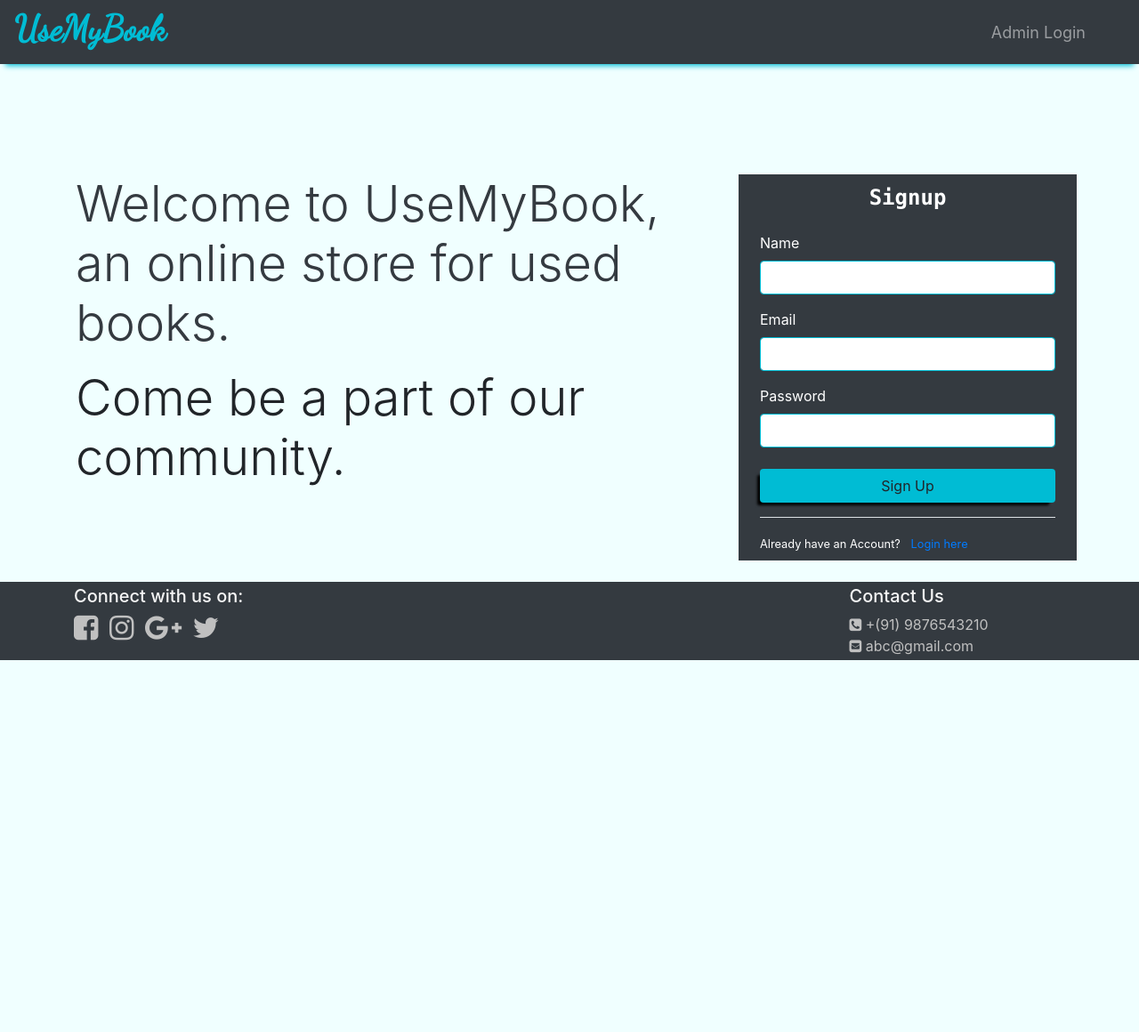
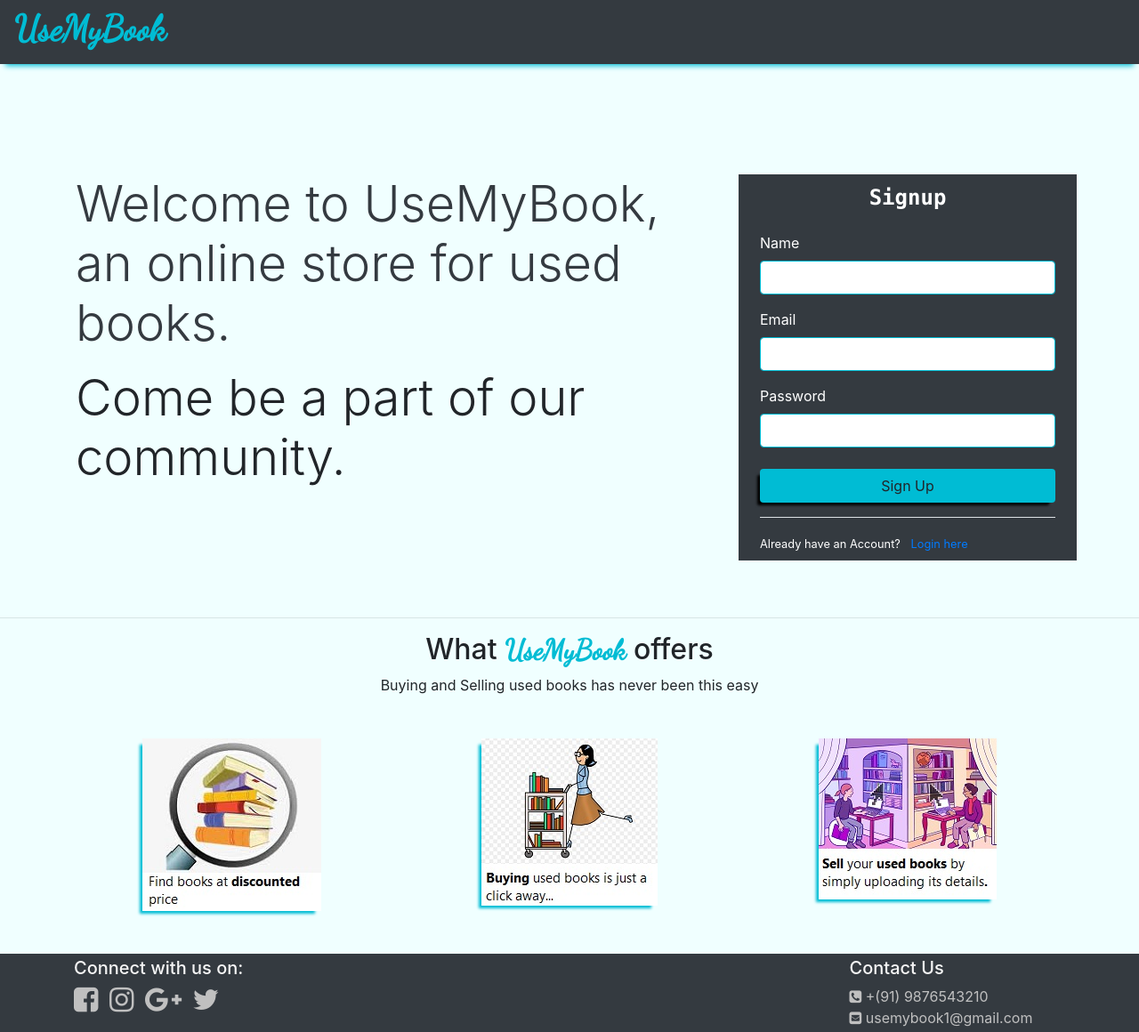
Before and after one commit to snehageorge25/Mini-Project, a Flask app: page /signup in a window 1280 px wide. Shown: the whole page at 89% size. Before the commit the page ends 742 px from the top, so only its background shows below. Run offline with Flask 2, Linux system fonts and the light colour scheme; some libraries are stand-ins or nearby versions.

Commit message:
added new section to signup page

```diff
--- a/app.py
+++ b/app.py
@@ -42,13 +42,6 @@ def signup():
 def login():
     form = LoginForm()
     return render_template('login.html', form = form)
-
-
-
-@app.route('/admin_login', methods=['GET', 'POST'])
-def admin_login():
-    form = LoginForm()
-    return render_template('adminlogin.html', form = form)
 
 @app.route('/sell_books')
 def sell_books():
--- a/static/styles/styles.css
+++ b/static/styles/styles.css
@@ -109,4 +109,4 @@ background: linear-gradient(to right,#5F0A87,#A4508B);  */
     color:silver;
 }
 
-/* footer ends *
+/* footer ends */
--- a/templates/base.html
+++ b/templates/base.html
@@ -110,8 +110,8 @@
             <h5>Contact Us</h5>
             <a class="color-silver" href="tel:919876543210"><i class="fa  fa-phone-square"></i> +(91)
                 9876543210</a><br>
-            <a class="color-silver" href="mail to:abc@gmail.com"><i class="fa fa-envelope-square"></i>
-                abc@gmail.com</a><br>
+            <a class="color-silver" href="mail to:usemybook1@gmail.com"><i class="fa fa-envelope-square"></i>
+                usemybook1@gmail.com</a><br>
           </div>
         </div>
       </div>
--- a/templates/signup.html
+++ b/templates/signup.html
@@ -21,11 +21,6 @@
       <!-- Container starts -->
       <nav class="navbar navbar-dark bg-dark navbar-expand-lg pr-1">
         <h1 class="pl-0 name col-8 col-xl-4 text-wrap name">UseMyBook</h1>
-        <ul class="navbar-nav pr-5 ml-auto">
-          <li class="nav-item">
-            <a class="nav-link pl-3" style="font-size:large;" href="{{ url_for('admin_login') }}">Admin Login</a>
-          </li>
-        </ul>
       </nav>
     </div>
 
@@ -121,7 +116,24 @@
       </div>
     </div>
   </div>
-<br>
+  <br><br>
+  <hr>
+  <div class="container">
+    <h2 class="text-center">What <span class="name"> UseMyBook</span> offers</h2>
+    <p class="text-center">Buying and Selling used books has never been this easy</p>
+    <div class="row mt-5 text-center">
+      <div class="img-responsive col-xs-4 col-md-4">
+      <img src="{{ url_for('static', filename='images/image3.jpg') }}" class="category-btns">
+      </div>
+      <div class="col-xs-4 col-md-4">
+        <img src="{{ url_for('static', filename='images/image2.jpg') }}" class="category-btns">
+      </div>
+      <div class="col-xs-4 col-md-4">
+      <img src="{{ url_for('static', filename='images/image1.jpg') }}" class="category-btns">
+      </div>
+    </div>
+  </div>
+<br><br>
   <footer class="full-footer">
     <div class="container top-footer p-md-1 p-1">
       <div class="row">
@@ -137,8 +149,8 @@
           <h5>Contact Us</h5>
           <a class="color-silver" href="tel:919876543210"><i class="fa  fa-phone-square"></i> +(91)
               9876543210</a><br>
-          <a class="color-silver" href="mail to:abc@gmail.com"><i class="fa fa-envelope-square"></i>
-              abc@gmail.com</a><br>
+          <a class="color-silver" href="mail to: usemybook1@gmail.com"><i class="fa fa-envelope-square"></i>
+            usemybook1@gmail.com</a><br>
         </div>
       </div>
     </div>
```
Also changed, not shown: templates/adminlogin.html (deleted, +0 -56 lines), templates/login.html (+3 -7 lines).
